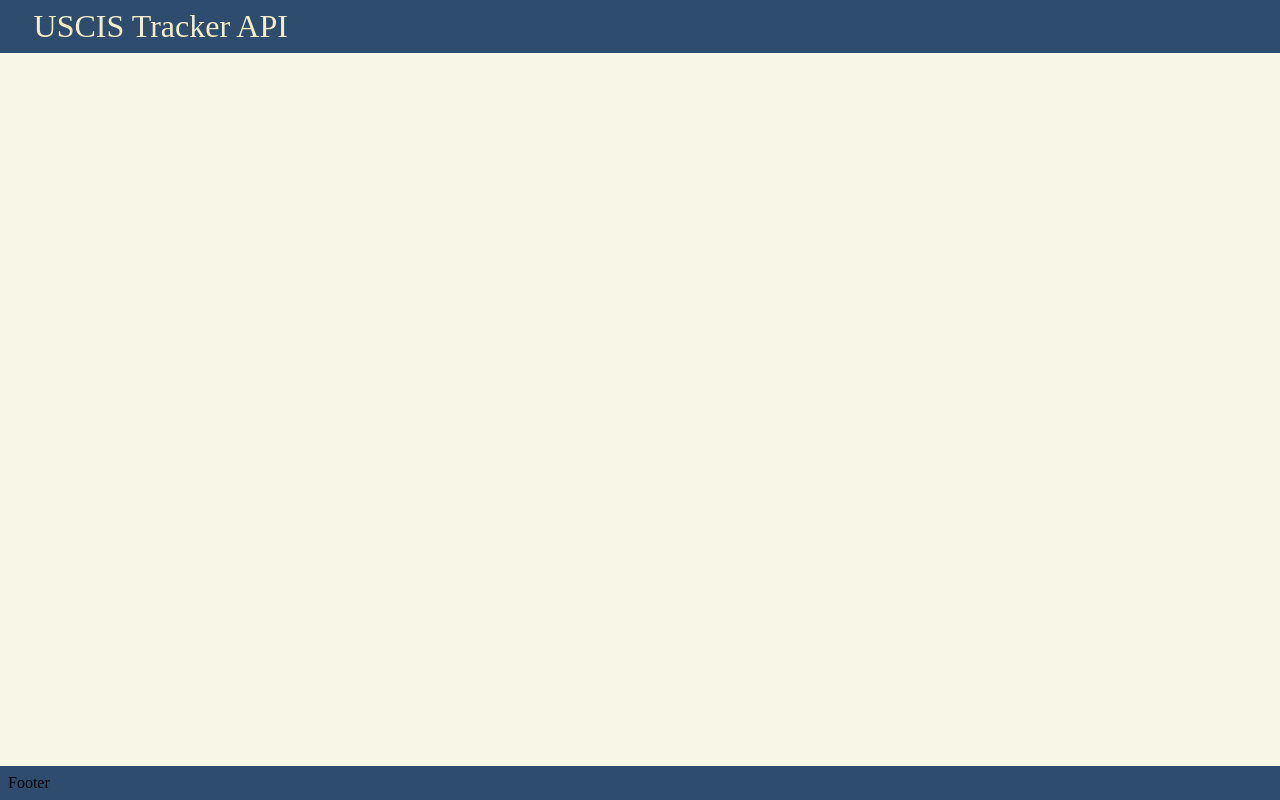
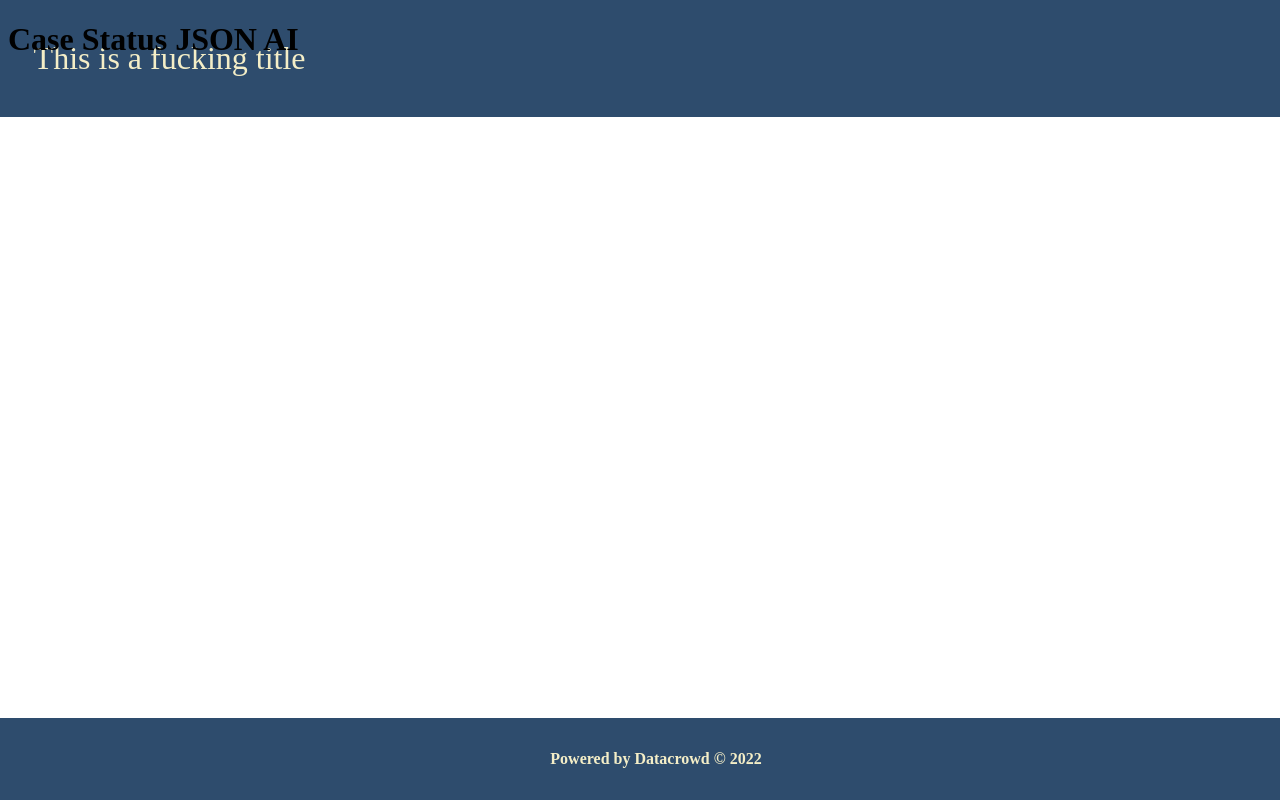
Before and after one commit to akshatdatacrowd/uscis-api, a React (Create React App) app: page / in a window 1280 px wide. Built offline with nearby package versions, Linux system fonts and the light colour scheme.

Commit message:
Second Commit

```diff
--- a/package.json
+++ b/package.json
@@ -15,6 +15,7 @@
     "framer-motion": "^6.2.8",
     "react": "^17.0.2",
     "react-dom": "^17.0.2",
+    "react-icons": "^4.3.1",
     "react-scripts": "5.0.0",
     "typescript": "^4.6.2",
     "web-vitals": "^2.1.4"
--- a/public/index.html
+++ b/public/index.html
@@ -2,7 +2,6 @@
 <html lang="en">
   <head>
     <meta charset="utf-8" />
-    <link rel="icon" href="%PUBLIC_URL%/favicon.ico" />
     <meta name="viewport" content="width=device-width, initial-scale=1" />
     <meta name="theme-color" content="#000000" />
     <meta
@@ -10,34 +9,11 @@
       content="Web site created using create-react-app"
     />
     <link rel="apple-touch-icon" href="%PUBLIC_URL%/logo192.png" />
-    <!--
-      manifest.json provides metadata used when your web app is installed on a
-      user's mobile device or desktop. See https://developers.google.com/web/fundamentals/web-app-manifest/
-    -->
     <link rel="manifest" href="%PUBLIC_URL%/manifest.json" />
-    <!--
-      Notice the use of %PUBLIC_URL% in the tags above.
-      It will be replaced with the URL of the `public` folder during the build.
-      Only files inside the `public` folder can be referenced from the HTML.
-
-      Unlike "/favicon.ico" or "favicon.ico", "%PUBLIC_URL%/favicon.ico" will
-      work correctly both with client-side routing and a non-root public URL.
-      Learn how to configure a non-root public URL by running `npm run build`.
-    -->
-    <title>React App</title>
+    <title>USCIS Traking Open API</title>
   </head>
   <body>
     <noscript>You need to enable JavaScript to run this app.</noscript>
     <div id="root"></div>
-    <!--
-      This HTML file is a template.
-      If you open it directly in the browser, you will see an empty page.
-
-      You can add webfonts, meta tags, or analytics to this file.
-      The build step will place the bundled scripts into the <body> tag.
-
-      To begin the development, run `npm start` or `yarn start`.
-      To create a production bundle, use `npm run build` or `yarn build`.
-    -->
   </body>
 </html>
--- a/src/App.tsx
+++ b/src/App.tsx
@@ -1,12 +1,13 @@
 import Header from "./components/Header";
 import Footer from "./components/Footer";
+import Index from "./components/Index";
 
 function App() {
   return (
 
     <div className="App">
       <Header />
-      <p>Hello World!</p>
+      <Index />
       <Footer />
     </div>
 
--- a/src/components/Footer.tsx
+++ b/src/components/Footer.tsx
@@ -1,5 +1,12 @@
+
+
 const Footer = () => {
-  return <div className="Footer">Footer</div>;
+  return (
+  <div className="Footer">
+      <p>Powered by Datacrowd &copy; 2022</p>
+
+    </div>
+    );
 };
 
 export default Footer;
--- a/src/components/Header.tsx
+++ b/src/components/Header.tsx
@@ -1,7 +1,9 @@
+import {  } from 'react-icons/fa'
+
 const Header = () => {
   return (
     <div className="Header">
-      <p className="title">USCIS Tracker API</p>
+      <p className="title">This is a fucking title</p>
       <div className="hopts">
           <p className="opt">
 
--- /dev/null
+++ b/src/components/Index.tsx
@@ -0,0 +1,26 @@
+
+
+const Index = () => {
+  return (
+    <div className="indexMainBody">
+    <div className="leftPanel">
+    <h1>Case Status JSON AI</h1>
+    </div>
+    {/* <div className="rightPanel">
+        <div className="window">
+            <div className="topbar">
+
+            </div>
+            <div className="sidebarWindow">
+
+            </div>
+            <div className="mainWindow">
+
+            </div>
+        </div>
+    </div> */}
+</div>
+  )
+}
+
+export default Index
--- a/src/index.css
+++ b/src/index.css
@@ -1,10 +1,8 @@
-* {
-  padding: 0%;
-  margin: 0%;
+html, * {
+
   background-color: #F7F6E7;
+  background: transparent;
 }
-
-
 
 .Header {
   width: 100vw;
@@ -24,8 +22,11 @@
   left: 0;
   height: auto;
   width: 100vw;
-  padding: 1vh;
+  padding: 2vh;
   background-color: #2E4C6D;
+  text-align: center;
+  color: #F4EEC7;
+  font-weight: bolder;
 }
 
 .title {
@@ -34,3 +35,8 @@
   font-size: xx-large;
   padding-left: 2vw;
 }
+
+.indexMainBody {
+  display: flexbox;
+  position: relative;
+}
```
Also changed, not shown: 1 other file (tests, documents, lock files or other folders).
